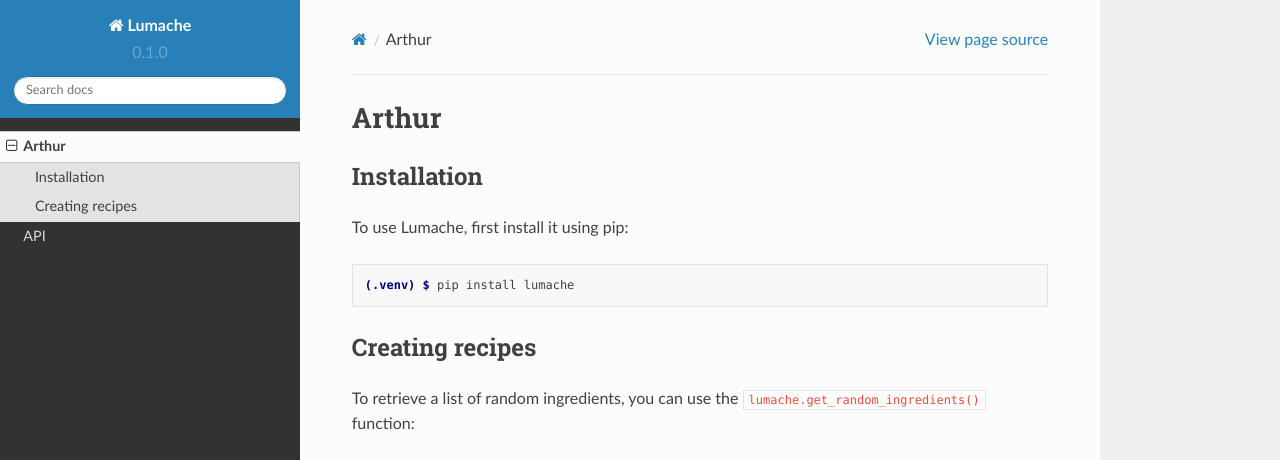
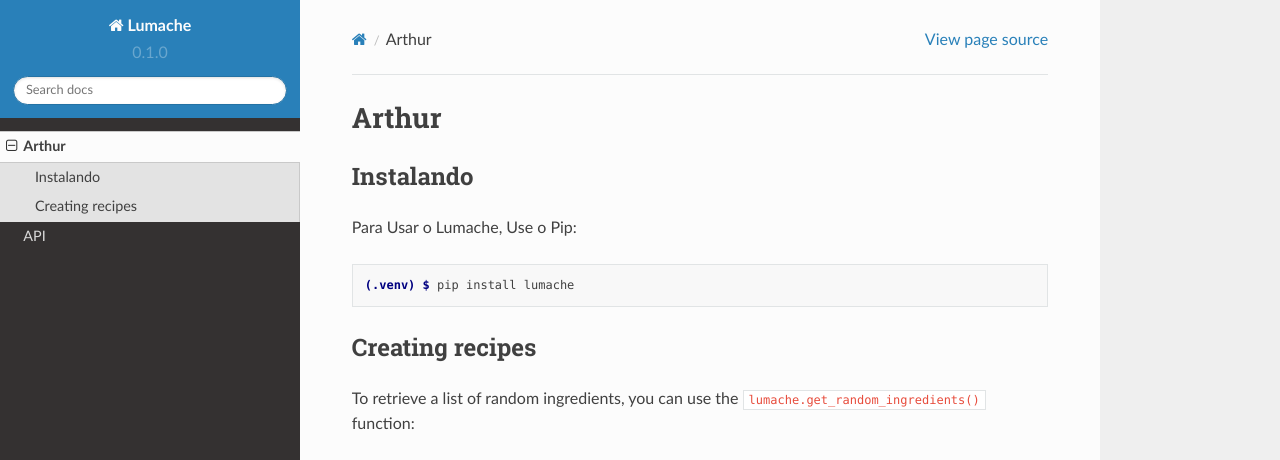
Before and after one commit to SafeiFelipe/rtd_tutorial, a Sphinx documentation site: the page built from docs/source/usage.rst, in a window 1280 px wide and 1095 px high. Shown: the top 460 px of the window. Built offline with Sphinx 7.4.7 and the Read the Docs theme 2.0.0, drawn with Linux system fonts in a browser that asks for light colours; grey boxes are pictures that could not be loaded.

Commit message:
Update usage.rst

```diff
--- a/docs/source/usage.rst
+++ b/docs/source/usage.rst
@@ -1,12 +1,12 @@
 Arthur
 =====
 
-.. _installation:
+.. _instalando:
 
-Installation
+Instalando
 ------------
 
-To use Lumache, first install it using pip:
+Para Usar o Lumache, Use o Pip:
 
 .. code-block:: console
 
```
